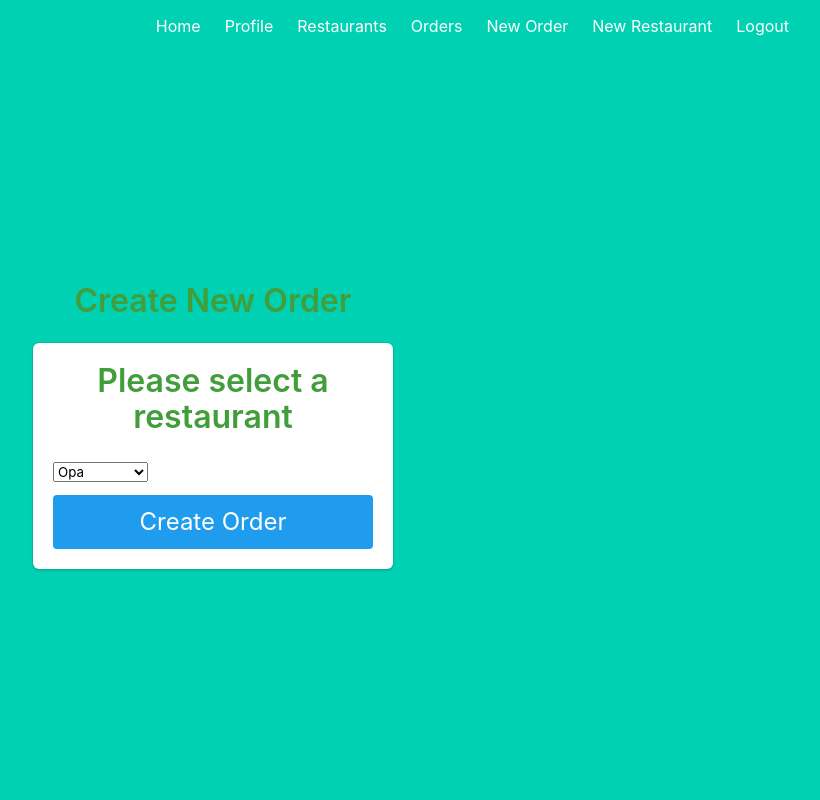
After one commit to SohilaBogdadyNagdy/Tribetactics, a Flask app: page /new_order in a window 1280 px wide. The commit adds this page. Shown: the whole page, without its empty margins (427-1247 px from the left). Run offline with Flask 2, Linux system fonts and the light colour scheme; a user stored in the database is signed in; data comes from the database, SQL or seed files in the repository; both versions use the stored data as it was after the commit; some libraries are stand-ins or nearby versions.

```diff
--- a/app/main.py
+++ b/app/main.py
@@ -3,7 +3,7 @@ from flask.wrappers import Response
 from flask_login import login_required, current_user
 
 from . import db
-from .models import User, Restaurant, Menu, MenuItem
+from .models import User, Restaurant, Menu, MenuItem, Order, OrderItem
 
 main = Blueprint('main', __name__)
 
@@ -14,6 +14,10 @@ def index():
 @main.route('/error')
 def error():
     return render_template('error.html')
+
+@main.route('/success')
+def success():
+    return render_template('success.html')
 
 @main.route('/profile')
 @login_required
@@ -26,7 +30,7 @@ def restaurants():
     if(current_user.type != 'restaurant'):
         restaurants = Restaurant.query.all()
     else:
-        restaurants = Restaurant.query.filter_by(owner=current_user._id)
+        restaurants = Restaurant.query.filter_by(owner=current_user.id)
     return render_template('restaurants.html', restaurants=restaurants)
 
 @main.route('/new_restaurants')
@@ -67,17 +71,37 @@ def restaurants_post():
     menuItemPrice = request.form.get('meuItemPrice')
 
     new_menu_item = MenuItem(name=menuItemName, description=menuItemDescription, price=menuItemPrice, menu=new_menu.id)
-    db.session.add(new_restaurant)
+    db.session.add(new_menu_item)
     db.session.commit()
 
     return redirect(url_for('main.restaurants'))
 
+@main.route('/restaurants/:id')
+@login_required
+def get():
+    restaurant = Restaurant.query.filter_by(id=id)
+    return restaurant
 
-@main.route('/order', methods=['POST'])
+
+@main.route('/orders')
 @login_required
-def order_post():
+def orders():
+    orders = Order.query.filter_by(user=current_user.id)
+    return render_template('orders.html', orders=orders)
+
+@main.route('/new_order')
+@login_required
+def new_order():
+    if(current_user.type != 'user'):
+        flash('Not allowed to create order')
+    restaurants = Restaurant.query.all()
+    return render_template('new-order.html', restaurants=restaurants)
+
+@main.route('/orders', methods=['POST'])
+@login_required
+def orders_post():
     if(current_user.type != 'user'):
         flash('Not Allowed to create new order')
         return redirect(url_for('main.error'))
-
-    return redirect(url_for('main.restaurants'))
+    print(request.form)
+    return redirect(url_for('main.success'))
--- a/app/templates/base.html
+++ b/app/templates/base.html
@@ -32,13 +32,22 @@
                                     Restaurants
                                 </a>
                                 {% endif %}
+                                {% if current_user.is_authenticated %}
+                                <a href="{{ url_for('main.orders') }}" class="navbar-item">
+                                    Orders
+                                </a>
+                                {% endif %}
+                                {% if current_user.is_authenticated %}
+                                <a href="{{ url_for('main.new_order') }}" class="navbar-item">
+                                    New Order
+                                </a>
+                                {% endif %}
 
                                 {% if current_user.is_authenticated %}
                                 <a href="{{ url_for('main.new_restaurants') }}" class="navbar-item">
                                     New Restaurant
                                 </a>
                                 {% endif %}
-
                                 {% if not current_user.is_authenticated %}
                                 <a href="{{ url_for('auth.login') }}" class="navbar-item">
                                     Login
--- /dev/null
+++ b/app/templates/new-order.html
@@ -0,0 +1,41 @@
+{% extends "base.html" %}
+{% block content %}
+<script type="text/javascript" src="http://ajax.googleapis.com/ajax/libs/jquery/1.8.3/jquery.min.js"></script>
+<script type="text/javascript">
+    function getRestaurant() {
+        var id = document.getElementById("restaurants").value;
+        var xhttp = new XMLHttpRequest();
+        var url = 'https://restaurants-food-delivery-app.herokuapp.com/restaurants/' + id
+        xhttp.open("GET", url);
+        var resp = xhttp.send();
+        var menuItems = resp || {};
+    }
+</script>
+
+<div class="column is-4 is-offset-4">
+   <h3 class="title" style="color:rgb(66, 158, 58)">Create New Order</h3>
+    <div class="box">
+        {% with messages = get_flashed_messages() %}
+            {% if messages %}
+                <div class="notification is-danger">
+                    {{ messages[0] }}. Go to <a href="{{ url_for('main.order_post') }}">restaurant page</a>.
+                </div>
+            {% endif %}
+        {% endwith %}
+        <form method="POST" action="/orders">
+            <h5 class="title" style="color:rgb(66, 158, 58)">Please select a restaurant</h5>
+            <div class="field">
+                <div class="control">
+                    <select id="restaurants" name="restaurants" onchange="getRestaurant()">
+                        {% for restaurant in restaurants %}
+                            <option class="control" value="{{ restaurant.id }}"> {{ restaurant.name }}</option>
+                        {% endfor %}
+                    </select>
+
+                </div>
+            </div>
+            <button class="button is-block is-info is-large is-fullwidth">Create Order</button>
+        </form>
+    </div>
+</div>
+{% endblock %}
```
Also changed, not shown: app/models.py (+7 -1 lines), app/templates/orders.html (added, +32 -0 lines), app/templates/success.html (added, +8 -0 lines), app/db.sqlite.
